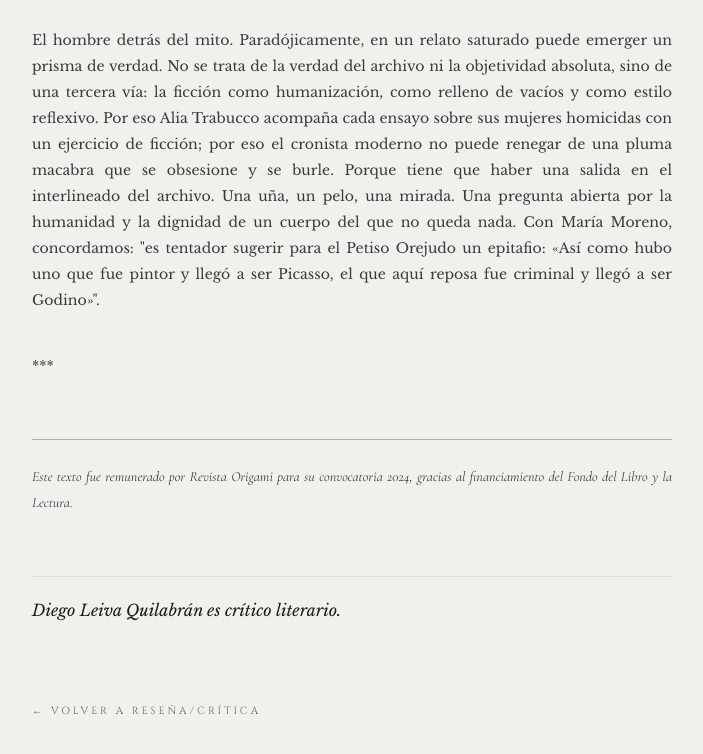
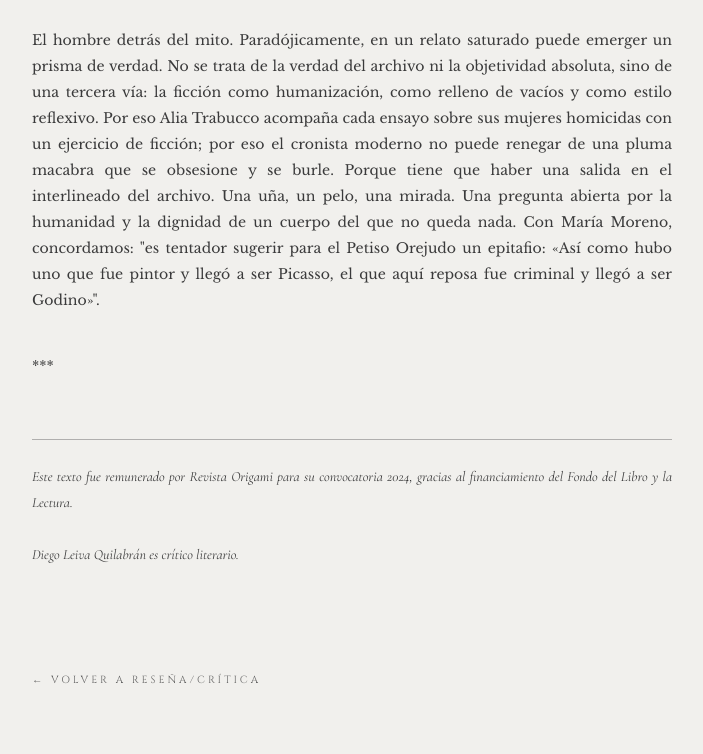
Before and after one commit to ferdinandda/Bornamez, a website built with Vite: page resena/el-que-aqui-reposa-fue-criminal-y-llego-a-ser-godino.html in a window 1280 px wide. Shown: the part 3937-4691 px from the top of the page, without its empty margins (288-991 px from the left). Built offline with nearby package versions, Linux system fonts and the light colour scheme; a web font is replaced by a local one.

Commit message:
feat: unificar nota y bio del autor en mismo bloque

```diff
--- a/resena/el-que-aqui-reposa-fue-criminal-y-llego-a-ser-godino.html
+++ b/resena/el-que-aqui-reposa-fue-criminal-y-llego-a-ser-godino.html
@@ -95,12 +95,8 @@
 
         <p class="poema-separador">***</p>
 
-        <p class="poema-nota">Este texto fue remunerado por Revista Origami para su convocatoria 2024, gracias al financiamiento del Fondo del Libro y la Lectura.</p>
+        <p class="poema-nota">Este texto fue remunerado por Revista Origami para su convocatoria 2024, gracias al financiamiento del Fondo del Libro y la Lectura.<br><br>Diego Leiva Quilabrán es crítico literario.</p>
 
-      </div>
-
-      <div class="autor-bio">
-        Diego Leiva Quilabrán es crítico literario.
       </div>
 
       <a href="/resena/" class="articulo-volver">← Volver a Reseña/Crítica</a>
```
